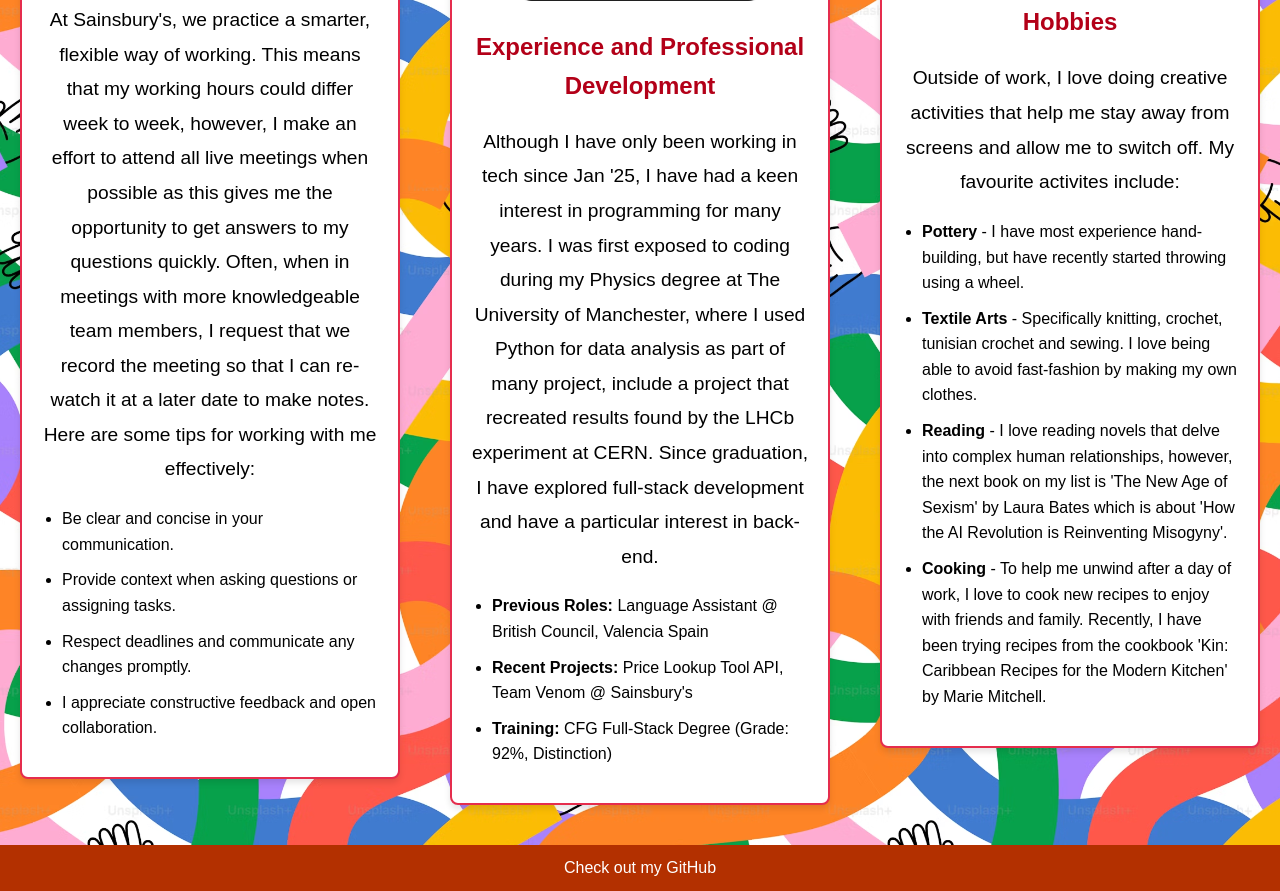
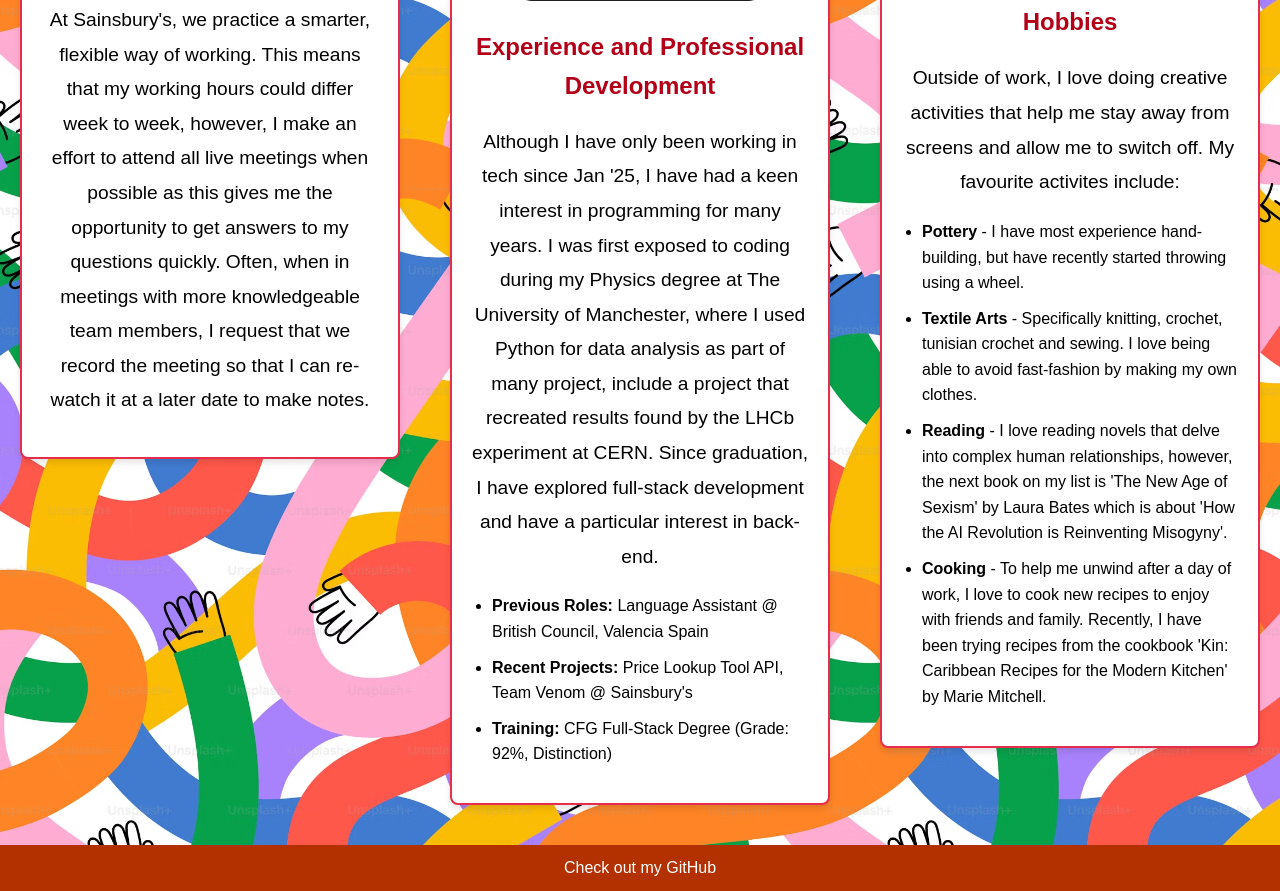
Before and after one commit to ngaireee/apprenticeship-html-task, a plain HTML site: page HTML Template/Profile.html in a window 1280 px wide. Shown: the part 1409-2300 px from the top of the page. Drawn offline with Linux system fonts and the light colour scheme.

Commit message:
task 1 submission

```diff
--- a/HTML Template/Profile.html
+++ b/HTML Template/Profile.html
@@ -96,13 +96,7 @@
                 differ week to week, however, I make an effort to attend all live meetings when possible as this gives
                 me the opportunity to get answers to my questions quickly. Often, when in meetings with more
                 knowledgeable team members, I request that we record the meeting so that I can re-watch it at a later
-                date to make notes. Here are some tips for working with me effectively:</p>
-            <ul>
-                <li>Be clear and concise in your communication.</li>
-                <li>Provide context when asking questions or assigning tasks.</li>
-                <li>Respect deadlines and communicate any changes promptly.</li>
-                <li>I appreciate constructive feedback and open collaboration.</li>
-            </ul>
+                date to make notes.
         </section>
     </div>
     <div class="item">
```
